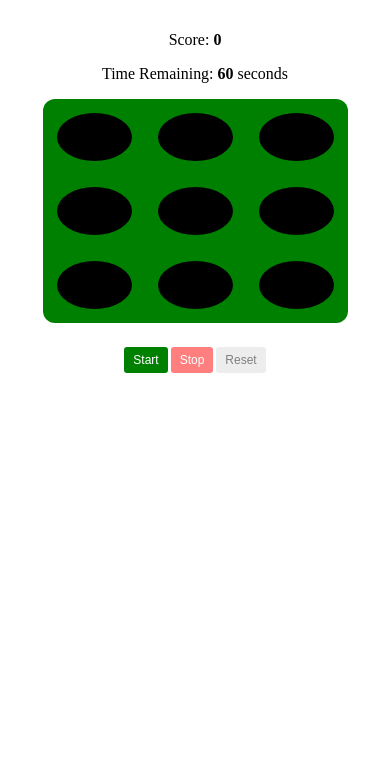
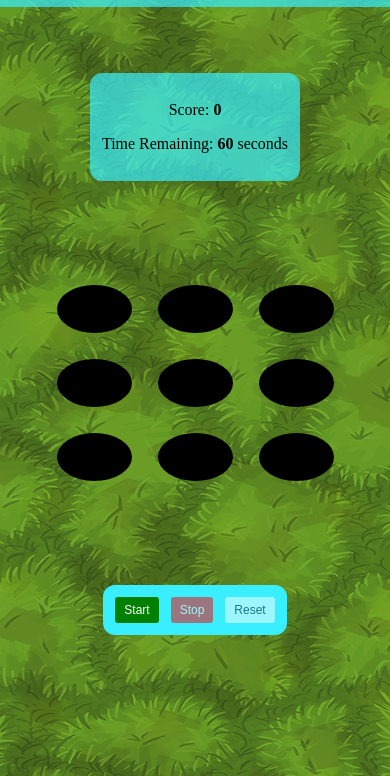
Before and after one commit to jack829/whack-a-mole, a plain HTML site: page index.html in a window 390 px wide. Shown: the part 68-844 px from the top of the page. Drawn offline with Linux system fonts and the light colour scheme.

Commit message:
Update styling for IE responsiveness, create assets directory

```diff
--- a/index.html
+++ b/index.html
@@ -14,76 +14,78 @@
 </head>
 <body>
   <header class="Header">
-    <h2>Whack The Moles!</h2>
+    <p class="Text-header">Whack The Moles!</p>
   </header>
 
   <main class="Main">
-    <section class="Game_Meta">
-      <p class="Text-basic">Score: <span id="scoreDisplay" class="Text-emphasis">0</span></p>
-      <p class="Text-basic">Time Remaining: <span id="timeDisplay" class="Text-emphasis"></span> seconds</p>
+    <section class="Game_ControlMetaWrapper">
+      <div class="Game_Meta">
+        <p class="Text-basic">Score: <span id="scoreDisplay" class="Text-emphasis">0</span></p>
+        <p class="Text-basic">Time Remaining: <span id="timeDisplay" class="Text-emphasis"></span> seconds</p>
+        <p class="Text-basic" id="finalScoreSection" aria-hidden="true">Game Over! Your final score was: <span id="finalScore" class="Text-emphasis"></span></p>
+      </div>
     </section>
     <section class="Game_BoardContainer">
       <table id="gameBoard" class="Game_Board">
         <tr>
           <td class="HoleContainer">
             <div class="Hole">
-              <img class="Mole js-Mole" aria-hidden="true" src="mole.png" alt="">
+              <img class="Mole js-Mole" aria-hidden="true" src="assets/mole.png" alt="">
             </div>
           </td>
           <td class="HoleContainer">
             <div class="Hole">
-              <img class="Mole js-Mole" aria-hidden="true" src="mole.png" alt="">
+              <img class="Mole js-Mole" aria-hidden="true" src="assets/mole.png" alt="">
             </div>
           </td>
           <td class="HoleContainer">
             <div class="Hole">
-              <img class="Mole js-Mole" aria-hidden="true" src="mole.png" alt="">
+              <img class="Mole js-Mole" aria-hidden="true" src="assets/mole.png" alt="">
             </div>
           </td>
         </tr>
         <tr>
           <td class="HoleContainer">
             <div class="Hole">
-              <img class="Mole js-Mole" aria-hidden="true" src="mole.png" alt="">
+              <img class="Mole js-Mole" aria-hidden="true" src="assets/mole.png" alt="">
             </div>
           </td>
           <td class="HoleContainer">
             <div class="Hole">
-              <img class="Mole js-Mole" aria-hidden="true" src="mole.png" alt="">
+              <img class="Mole js-Mole" aria-hidden="true" src="assets/mole.png" alt="">
             </div>
           </td>
           <td class="HoleContainer">
             <div class="Hole">
-              <img class="Mole js-Mole" aria-hidden="true" src="mole.png" alt="">
+              <img class="Mole js-Mole" aria-hidden="true" src="assets/mole.png" alt="">
             </div>
           </td>
         </tr>
         <tr>
           <td class="HoleContainer">
             <div class="Hole">
-              <img class="Mole js-Mole" aria-hidden="true" src="mole.png" alt="">
+              <img class="Mole js-Mole" aria-hidden="true" src="assets/mole.png" alt="">
             </div>
           </td>
           <td class="HoleContainer">
             <div class="Hole">
-              <img class="Mole js-Mole" aria-hidden="true" src="mole.png" alt="">
+              <img class="Mole js-Mole" aria-hidden="true" src="assets/mole.png" alt="">
             </div>
           </td>
           <td class="HoleContainer">
             <div class="Hole">
-              <img class="Mole js-Mole" aria-hidden="true" src="mole.png" alt="">
+              <img class="Mole js-Mole" aria-hidden="true" src="assets/mole.png" alt="">
             </div>
           </td>
         </tr>
       </table>
     </section>
-    <section class="Game_Controls">
-      <button id="startGame" class="Button Button-success">Start</button>
-      <button id="stopGame" class="Button Button-danger" disabled>Stop</button>
-      <button id="resetGame" class="Button Button-default" disabled>Reset</button>
-    </section>
-    <section id="finalScoreSection" aria-hidden="true">
-      <p class="Text-basic">Game Over! Your final score was: <span id="finalScore" class="Text-emphasis"></span></p>
+    <section class="Game_ControlMetaWrapper">
+      <div class="Game_Controls">
+        <button id="startGame" class="Button Button-success">Start</button>
+        <button id="stopGame" class="Button Button-danger" disabled>Stop</button>
+        <button id="resetGame" class="Button Button-default" disabled>Reset</button>
+      </div>
     </section>
   </main>
 
--- a/styles/buttons.css
+++ b/styles/buttons.css
@@ -4,6 +4,10 @@
   cursor: pointer;
   font-size: 1rem;
   border-radius: 3px;
+}
+
+.Button:not(:first-child) {
+  margin-left: 1rem;
 }
 
 .Button:active {
@@ -31,6 +35,6 @@
 }
 
 .Button-default {
-  background-color: #ddd;
+  background-color: #fff;
   color: black;
 }
--- a/styles/game.css
+++ b/styles/game.css
@@ -1,6 +1,14 @@
 .Game_Meta {
+  margin-top: 2rem;
+  padding: 1rem;
+  background-color: rgba(56, 238, 255, 0.7);
+  border-top-right-radius: 1rem;
+  border-top-left-radius: 1rem;
+}
+
+.Game_ControlMetaWrapper {
+  width: 40%;
   float: left;
-  margin-top: 2rem;
 }
 
 .Game_BoardContainer {
@@ -9,14 +17,13 @@
 }
 
 .Game_Board {
-  background-color: green;
   border-radius: 1rem;
   margin-left: auto;
   margin-right: auto;
 }
 
 .Game_Board:hover {
-  cursor: url('../mallet.png'), auto;
+  cursor: url('../assets/mallet.png'), auto;
 }
 
 .HoleContainer {
@@ -32,17 +39,29 @@
 }
 
 .Game_Controls {
-  margin-top: 2rem;
-  float: left;
+  padding: 2rem 0;
   clear: left;
+  background-color: rgba(56, 238, 255, 1);
+  border-bottom-right-radius: 1rem;
+  border-bottom-left-radius: 1rem;
 }
 
 @media screen and (max-width: 790px) {
-  .Game_Meta, .Game_BoardContainer, .Game_Controls {
+  .Game_ControlMetaWrapper,
+  .Game_BoardContainer {
     float: none;
+    width: 100%;
   }
 
   .Game_BoardContainer {
     width: 100%;
   }
+
+  .Game_Meta, .Game_Controls {
+    width: auto;
+    display: table;
+    border-radius: 1rem;
+    margin: auto;
+    padding: 1rem;
+  }
 }
--- a/styles/index.css
+++ b/styles/index.css
@@ -1,5 +1,17 @@
+* {
+  box-sizing: border-box;
+}
+
 html {
   font-size: 16px;
+  height: 100%;
+}
+
+body {
+  background: url('../assets/grass.png');
+  margin: 0;
+  position: relative;
+  height: 100%;
 }
 
 [aria-hidden="true"] {
--- a/styles/layout.css
+++ b/styles/layout.css
@@ -1,17 +1,26 @@
 .Header {
   text-align: center;
+  background: rgba(56, 238, 255, 0.7);
+  position: fixed;
+  width: 100%;
 }
 
 .Main {
+  position: relative;
   text-align: center;
-  padding: 3rem 5rem;
+  padding: 12rem 5rem;
   max-width: 800px;
   margin-left: auto;
   margin-right: auto;
+  display: block;
 }
 
 @media screen and (max-width: 790px) {
   .Main {
-    padding: 2rem;
+    padding: 8rem 2rem;
+    display: flex;
+    flex-direction: column;
+    justify-content: space-around;
+    height: 100%;
   }
 }
--- a/styles/text.css
+++ b/styles/text.css
@@ -1,3 +1,7 @@
+.Text-header {
+  font-size: 2rem;
+}
+
 .Text-emphasis {
   font-weight: bold;
 }
```
Also changed, not shown: assets/grass.png (added), assets/mallet.png (renamed from mallet.png), assets/mole.png (renamed from mole.png).
